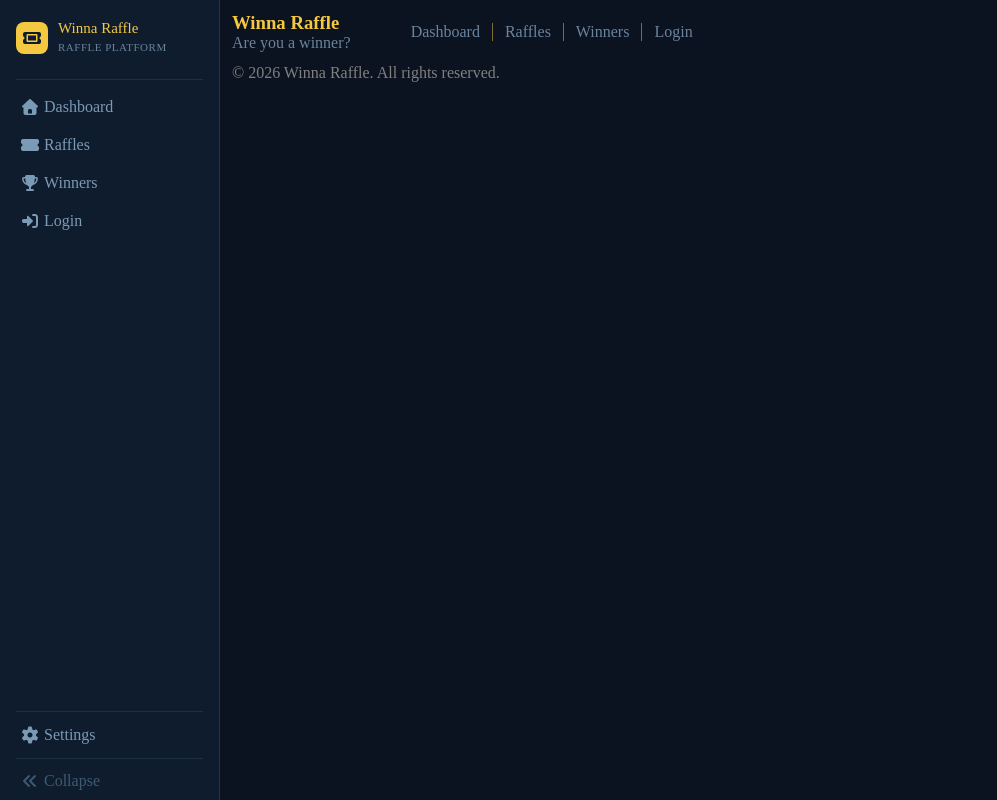
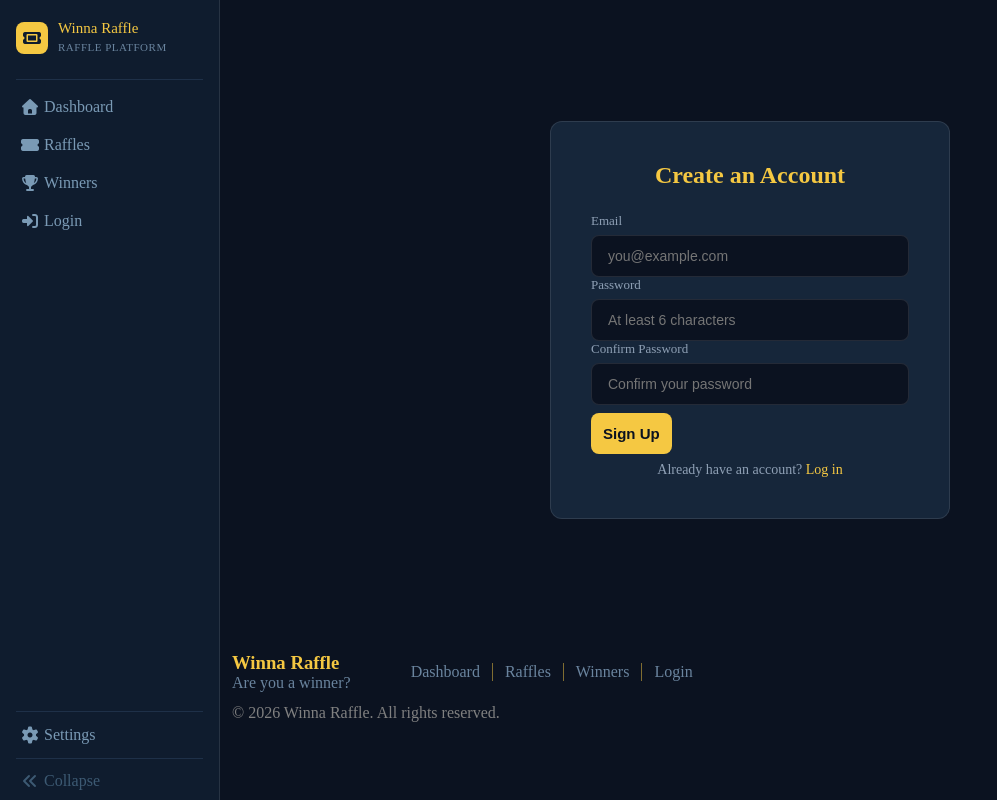
Before and after one commit to owen-prest/raffle-website, a Vue app: page /signup in a window 1280 px wide. Shown: the whole page, without its empty margins (0-997 px from the left). Built offline with nearby package versions, Linux system fonts and the light colour scheme; the HTML template or start-up script is replaced by a standard one.

Commit message:
feat(auth): implement SignUp page, auth composable methods, and router guards
- useAuth.ts: export `signUp` method for Supabase registration
- SignUpPage.vue: create Sign Up view with input validation and response messaging
- router/index.ts: register `/signup` route

```diff
--- /dev/null
+++ b/src/Views/SignUpPage.vue
@@ -0,0 +1,223 @@
+<script setup lang="ts">
+import { ref } from 'vue'
+import { useRouter } from 'vue-router'
+import { useAuth } from '@/composables/useAuth'
+
+const router = useRouter()
+const { signUp } = useAuth()
+
+const email = ref('')
+const password = ref('')
+const confirmPassword = ref('')
+
+const errorMessage = ref('')
+const successMessage = ref('')
+const isLoading = ref(false)
+
+const handleSignUp = async () => {
+  errorMessage.value = ''
+  successMessage.value = ''
+
+  // Basic validation
+  if (!email.value || !password.value || !confirmPassword.value) {
+    errorMessage.value = 'Please fill in all fields'
+    return
+  }
+  if (password.value.length < 6) {
+    errorMessage.value = 'Password must be at least 6 characters long'
+    return
+  }
+  if (password.value !== confirmPassword.value) {
+    errorMessage.value = 'Passwords do not match'
+    return
+  }
+
+  isLoading.value = true
+
+  try {
+    const data = await signUp(email.value, password.value)
+    // supabase requres email confirmation by default.
+    if (data.user && !data.session) {
+      successMessage.value = 'Sign up successful! Please check your email to confirm your account.'
+    } else {
+      // if email confirmation is disabled, auto-redirect user to app.
+      router.push('/')
+    }
+  } catch (err) {
+    if (err instanceof Error) {
+      errorMessage.value = err.message
+    } else {
+      errorMessage.value = 'An error occurred during sign up'
+    }
+  } finally {
+    isLoading.value = false
+  }
+}
+</script>
+
+<template>
+  <div class="signup">
+    <div class="signup-card">
+      <h1 class="signup-title">Create an Account</h1>
+
+      <form @submit.prevent="handleSignUp" class="singup-form">
+        <div class="form-group">
+          <label for="email">Email</label>
+          <input
+            id="email"
+            v-model="email"
+            type="email"
+            placeholder="you@example.com"
+            class="signup-input"
+            :disabled="isLoading"
+            required
+          />
+        </div>
+        <div class="form-group">
+          <label for="password">Password</label>
+          <input
+            id="password"
+            v-model="password"
+            type="password"
+            placeholder="At least 6 characters"
+            class="signup-input"
+            :disabled="isLoading"
+            required
+          />
+        </div>
+        <div class="form-group">
+          <label for="confirmPassword">Confirm Password</label>
+          <input
+            id="confirmPassword"
+            v-model="confirmPassword"
+            type="password"
+            placeholder="Confirm your password"
+            class="signup-input"
+            :disabled="isLoading"
+            required
+          />
+        </div>
+
+        <p v-if="errorMessage" class="error-message">{{ errorMessage }}</p>
+        <p v-if="successMessage" class="success-message">{{ successMessage }}</p>
+
+        <button class="signup-btn" type="submit" :disabled="isLoading">
+          {{ isLoading ? 'Creating Account...' : 'Sign Up' }}
+        </button>
+
+        <p class="login-link">
+          Already have an account?
+          <router-link to="/login">Log in</router-link>
+        </p>
+      </form>
+    </div>
+  </div>
+</template>
+
+<style>
+  .signup {
+    display: flex;
+    align-items: center;
+    justify-content: center;
+    min-height: 80vh;
+    background-color: #0B1220;
+  }
+  .signup-card {
+    background-color: #16263a;
+    padding: 40px;
+    border-radius: 12px;
+    width: 100%;
+    max-width: 400px;
+    border: 1px solid rgba(255, 255, 255, 0.1);
+  }
+  .signup-title {
+    color: #F5C842;
+    font-size: 24px;
+    margin-bottom: 24px;
+    text-align: center;
+    font-weight: 600;
+  }
+  .signup-form {
+    display: flex;
+    flex-direction: column;
+    gap: 16px;
+  }
+  .form-group {
+    display: flex;
+    flex-direction: column;
+    gap: 6px;
+  }
+  .form-group label {
+    color: #8fa0b5;
+    font-size: 13px;
+    font-weight: 500;
+  }
+  .signup-input {
+    background-color: #0B1220;
+    border: 1px solid rgba(255, 255, 255, 0.1);
+    border-radius: 8px;
+    padding: 12px 16px;
+    color: #e6edef;
+    font-size: 14px;
+    outline: none;
+    transition: border-color 0.2s ease;
+  }
+  .signup-input:focus {
+    border-color: #F5C842;
+  }
+  .signup-input:disabled {
+    opacity: 0.6;
+    cursor: not-allowed;
+  }
+  .signup-btn {
+    background-color: #F5C842;
+    color: #0B1220;
+    border: none;
+    border-radius: 8px;
+    padding: 12px;
+    font-size: 15px;
+    font-weight: 600;
+    cursor: pointer;
+    margin-top: 8px;
+    transition: background-color 0.2s ease;
+  }
+  .signup-btn:hover:not(:disabled) {
+    background-color: #e6b800;
+  }
+  .signup-btn:disabled {
+    opacity: 0.6;
+    cursor: not-allowed;
+  }
+  .error-message {
+    color: #ff6b6b;
+    font-size: 13px;
+    text-align: center;
+    padding: 10px;
+    border-radius: 6px;
+    background-color: rgba(255, 107, 107, 0.1);
+    margin: 0;
+  }
+  .success-message {
+    color: #4cd964;
+    font-size: 13px;
+    text-align: center;
+    padding: 10px;
+    border-radius: 6px;
+    background-color: rgba(76, 217, 100, 0.1);
+    margin: 0;
+  }
+  .login-link {
+    color: #8fa0b5;
+    font-size: 14px;
+    text-align: center;
+    margin-top: 8px;
+  }
+  .login-link a {
+    color: #F5C842;
+    text-decoration: none;
+    font-weight: 500;
+  }
+  .login-link a:hover {
+    text-decoration: underline;
+  }
+</style>
--- a/src/composables/useAuth.ts
+++ b/src/composables/useAuth.ts
@@ -49,6 +49,8 @@ export function useAuth() {
     user,
     session,
     isLoading,
+    initAuth,
+    signUp,
     signIn,
     signOut,
   }
--- a/src/router/index.ts
+++ b/src/router/index.ts
@@ -10,7 +10,12 @@ const routes = [
     component: () =>import('../Views/RafflesPage.vue') },
   { path: '/login',
     name: 'login',
-    component: () =>import('../Views/LoginPage.vue') },
+    component: () =>import('../Views/LoginPage.vue'),
+    meta: { requiresAuth: false } },
+    { path: '/signup',
+    name: 'signup',
+    component: () =>import('../Views/SignUpPage.vue'),
+    meta: { requiresAuth: false } },
   { path: '/profile',
     name: 'profile',
     component: () => import('../Views/ProfilePage.vue')},
```
